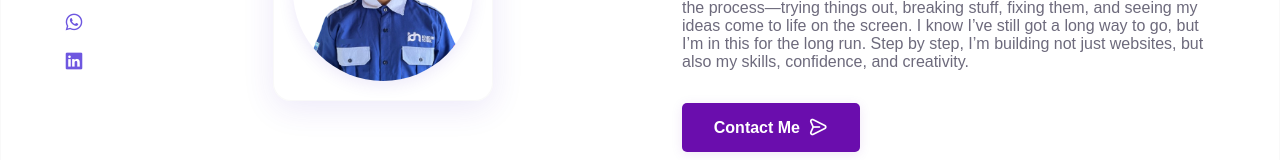
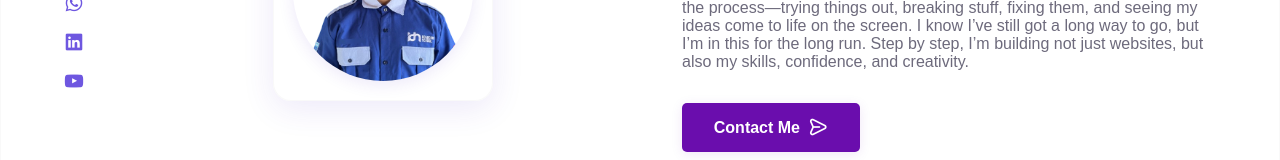
Before and after one commit to kiiiihasss/rizki-portfolio, a plain HTML site: page index.html in a window 1280 px wide. Shown: the part 413-573 px from the top of the page. Drawn offline with nearby package versions, Linux system fonts and the light colour scheme.

Commit message:
update yt

```diff
--- a/index.html
+++ b/index.html
@@ -43,6 +43,9 @@
               </a>
               <a href="https://www.linkedin.com/in/muhammad-rizki-suryapratama-928798380/" class="home__social-icon" title="WhatsApp">
                 <i class="uil uil-linkedin"></i>
+              </a>
+              <a href="https://www.youtube.com/@rizzzz97" class="home__social-icon" title="WhatsApp">
+                <i class="uil uil-youtube"></i>
               </a>
             <!-- Dark/Light mode toggle button -->
             <!-- <button id="theme-toggle" class="home__social-icon" title="Toggle Dark/Light Mode" style="background:none;border:none;outline:none;cursor:pointer;margin-top:10px;">
@@ -464,7 +467,6 @@
                             <i class="uil uil-arrow-right button__icon"></i>
                         </a>
                     </div>
-
             </div>
             <div class="swiper-button-next">
                 <i class="uil uil-angle-right-b swiper-portfolio-icon"></i>
```
